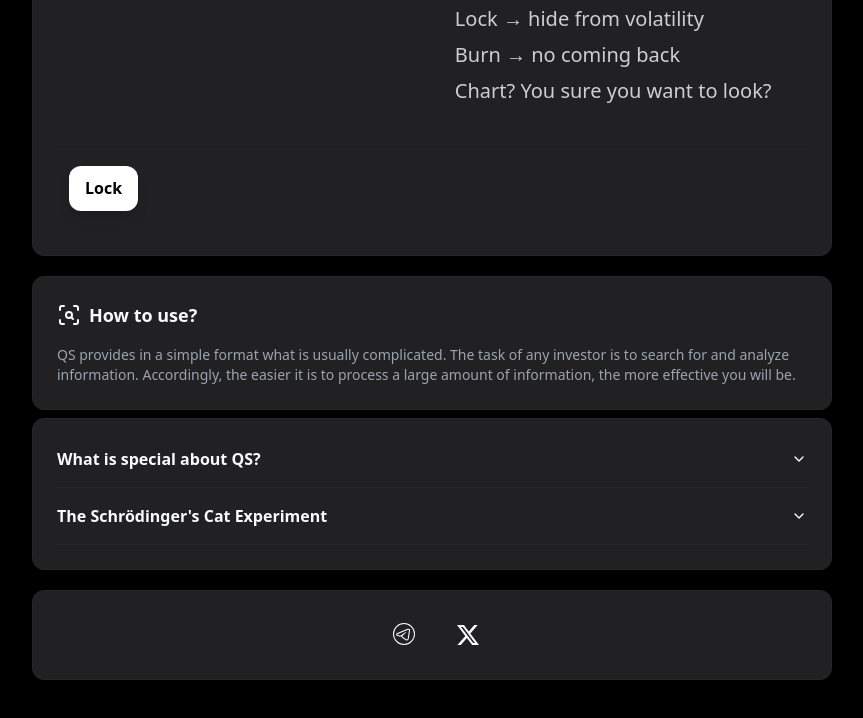
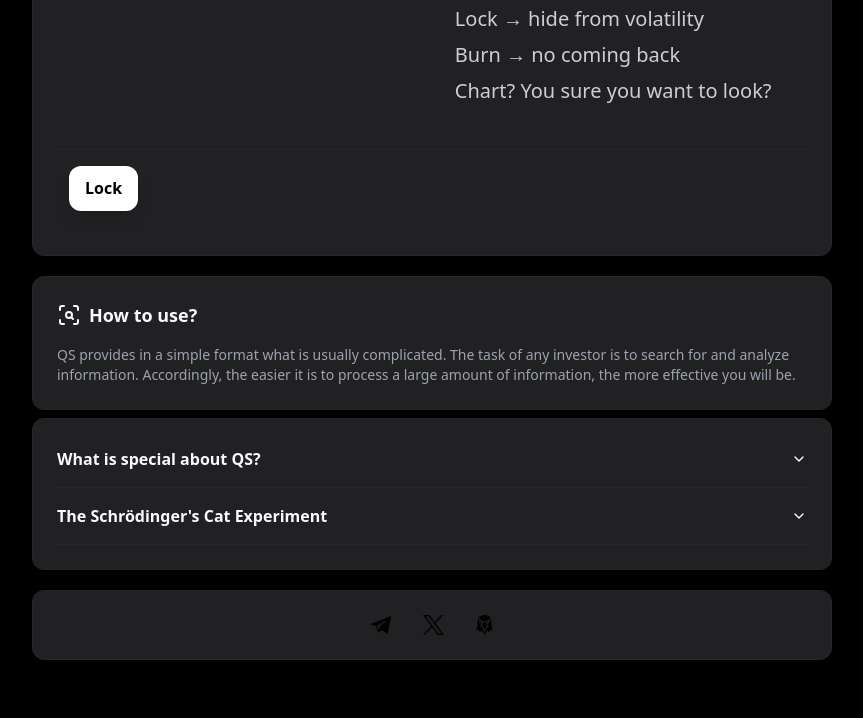
Before and after one commit to wott12826/realcharts.app, a plain HTML site: page index.htm in a window 1280 px wide. Shown: the part 1302-2020 px from the top of the page, without its empty margins (208-1071 px from the left). Drawn offline with Linux system fonts and the light colour scheme; a script that the page names is missing.

Commit message:
Update index.htm: replace social media icons with images for improved visual appeal and user engagement.

```diff
--- a/index.htm
+++ b/index.htm
@@ -390,17 +390,11 @@
 				<div class="text-card-foreground rounded-xl border shadow mt-5 backdrop-blur-sm"
 					style="background: rgba(39,39,42,0.85);">
 					<div class="p-6">
-						<div class="flex flex-row items-center justify-center gap-4 font-medium text-lg gap-8"><a
-								title="Telegram" data-testid="SocialIcon" target="_blank" rel="noopener noreferrer"
-								href="https://t.me/QuantumSCH" aria-label="Telegram"
-								class="[&amp;svg]pointer-events-none z-0 p-2 transition-transform hover:scale-[107.5%]"><svg
-									enable-background="new 0 0 24 24" viewBox="0 0 24 24" class="w-6 h-6 fill-current text-white hover:text-blue-400 transition-colors">
-									<title data-testid="svgTitle" id="title_0.39583475435384763">Telegram</title>
-									<path
-										d="M11 0a11 11 0 1011 11A11.012 11.012 0 0011 0zm0 21a10 10 0 1110-10 10.011 10.011 0 01-10 10zm4.464-15.366a2.405 2.405 0 00-.821.155c-.114.047-2.402.985-3.101 1.29L4.489 9.984c-.827.323-1.284.801-1.342 1.416a1.414 1.414 0 00.677 1.298l.097.06.108.038c.044.015 1.091.373 2.01.649a3.527 3.527 0 001.01.156 2.31 2.31 0 001.203-.296l.07-.047-.001.044a1.617 1.617 0 00.602 1.219c.67.566 2.133 1.523 2.836 1.982.15.099.257.168.296.195a3.755 3.755 0 001.939.752 1.71 1.71 0 00.39-.044 1.859 1.859 0 001.34-1.665l.755-4.736.198-1.295c.193-1.254.304-1.98.327-2.31a1.626 1.626 0 00-.388-1.289 1.534 1.534 0 00-1.152-.477zm.027 5.214l-.759 4.765s-.06.698-.576.82a.707.707 0 01-.162.017 2.892 2.892 0 01-1.356-.564c-.121-.091-2.276-1.457-3.065-2.124a.575.575 0 01.03-.972 115.996 115.996 0 003.187-3.034c.236-.236.472-.676.196-.676a2.37 2.37 0 00-.985.494l-4.279 2.883a1.353 1.353 0 01-.673.144 2.514 2.514 0 01-.723-.114c-.91-.273-1.972-.637-1.972-.637s-.729-.456.515-.941l7.071-2.913c.698-.304 3.065-1.275 3.065-1.275a1.44 1.44 0 01.46-.087c.286 0 .592.128.542.694-.03.425-.273 1.912-.516 3.52z">
-									</path>
-								</svg><span class="sr-only">Telegram</span></a> <a href="https://x.com/QuantumSCH"
-								target="_blank"><img src="imgs/x-2.svg" class="invert h-5 hover:opacity-70"></a></div>
+						<div class="flex flex-row items-center justify-center gap-4 font-medium text-lg gap-8"><a href="https://t.me/QuantumSCH"
+							target="_blank"><img src="imgs/tg_img.png" class="invert h-5 hover:opacity-70"></a> <a href="https://x.com/QuantumSCH"
+								target="_blank"><img src="imgs/x_img.png" class="invert h-5 hover:opacity-70"></a>
+								<a href="https://dexscreener.com/solana/oldca"
+								target="_blank"><img src="imgs/dex_img.png" class="invert h-5 hover:opacity-70"></a></div>
 						<!---->
 					</div><!----><!---->
 				</div><!---->
```
Also changed, not shown: imgs/dex_img.png (added), imgs/tg_img.png (added), imgs/x_img.png (added).
